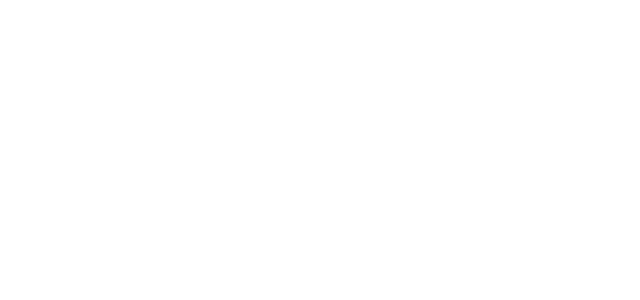
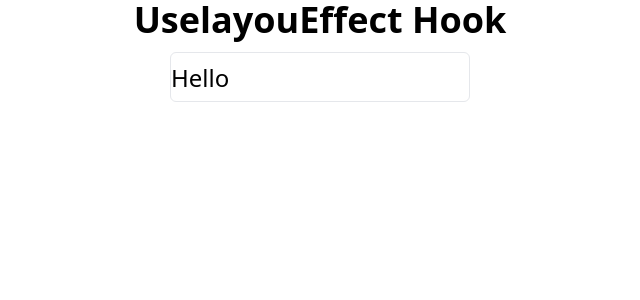
Before and after one commit to codewithzaman/React-Hooks-Tutorial, a React (Create React App) app: page / in a window 1280 px wide. Shown: the top 300 px of the page, without its empty margins (320-960 px from the left). Built offline with nearby package versions, Linux system fonts and the light colour scheme.

Commit message:
update UseLayoutEffcet Hook

```diff
--- a/src/App.js
+++ b/src/App.js
@@ -1,6 +1,6 @@
 import './App.css';
 import UseLayoutEffecthook from './Hooks-Pedro/UseLayoutEffect/UseLayoutEffecthook';
-import UseRefWebDevSimplified from './Hooks-Pedro/UseRefHook/UseRefWebDevSimplified';
+// import UseRefWebDevSimplified from './Hooks-Pedro/UseRefHook/UseRefWebDevSimplified';
 // import UseRefCodvolution from './Hooks-Pedro/UseRefHook/UseRefCodvolution';
 // import UseEffectHook from './Hooks-Pedro/UseEffect/UseEffectHook';
 // import UseReducerHook from './Hooks-Pedro/UseReducer/UseReducerHook';
--- a/src/Hooks-Pedro/UseLayoutEffect/UseLayoutEffecthook.js
+++ b/src/Hooks-Pedro/UseLayoutEffect/UseLayoutEffecthook.js
@@ -1,19 +1,23 @@
-import React, { useEffect, useLayoutEffect } from 'react';
+import React, { useEffect, useLayoutEffect, useRef } from 'react';
 // If we use both hooks Useeffect and uselayouteffect at the same time then uselayouteffect will render first
 
 
 const UseLayoutEffecthook = () => {
+    const inputRef = useRef(null);
+
     useLayoutEffect(() => {
         console.log('UseLayoutEffect');
 
     },[] )
     useEffect(() => {
-     console.log('UseEffect ');
-    }, [])
+    //  console.log('UseEffect ');
+        inputRef.current.value="Hello" ;
+}, [])
 
   return (
-    <div>
-
+    <div className='flex flex-col justify-center items-center'>
+        <h1 className='text-4xl font-semibold mb-3'>UselayouEffect Hook</h1>
+        <input type="text" ref={inputRef} className='text-2xl border rounded-md w-[300px] h-[50px] ' />
     </div>
   )
 }
```
